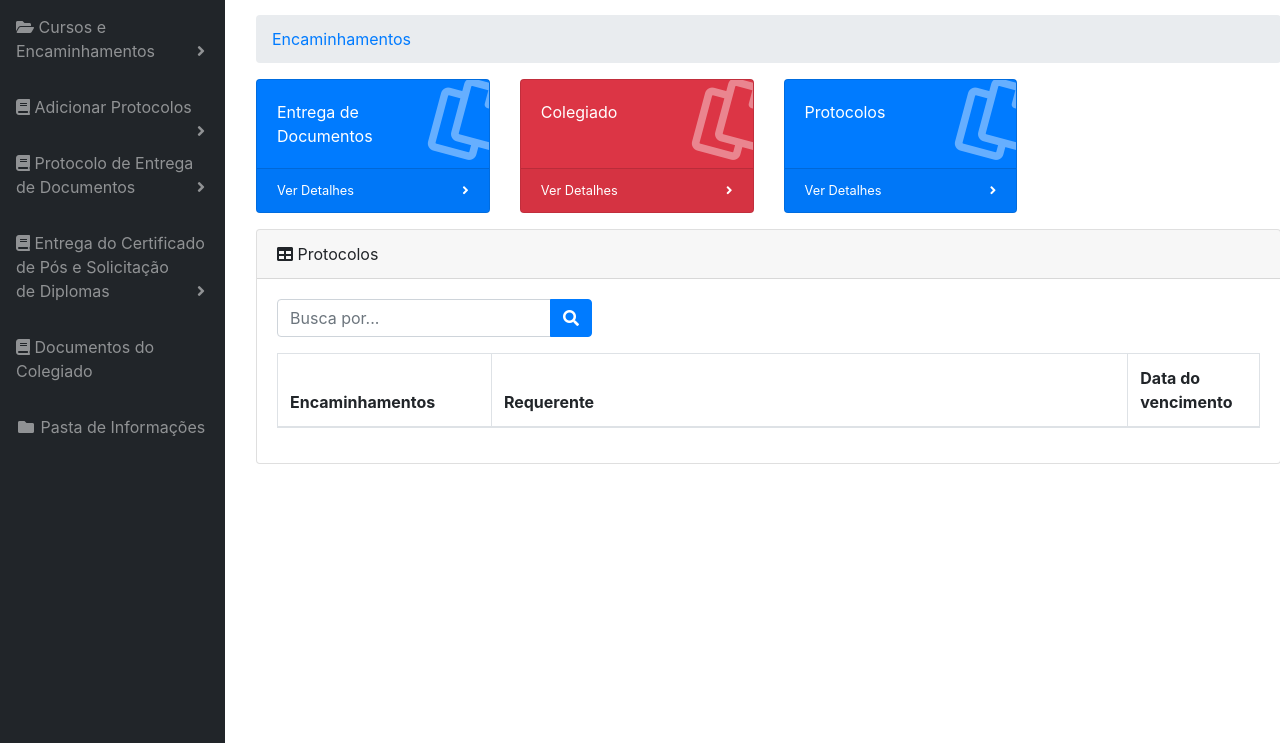
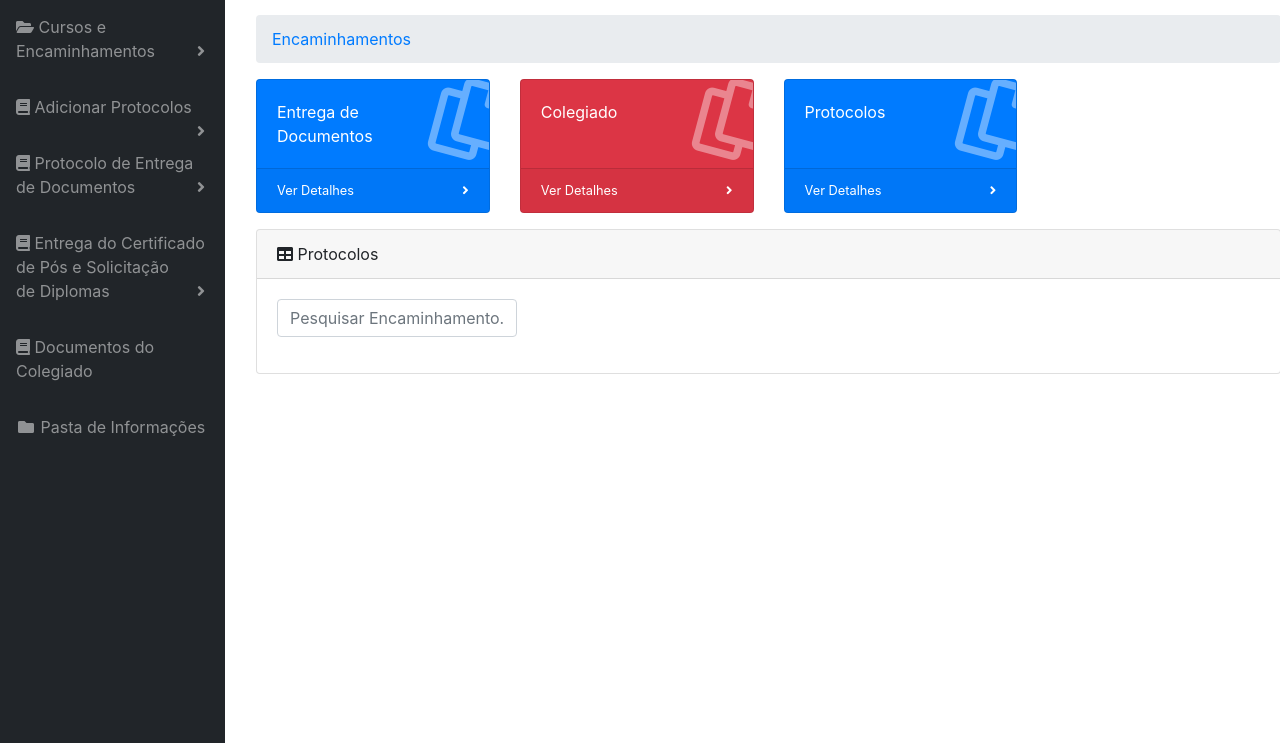
Before and after one commit to UEMGNUPSI/ControleProtocolo, a PHP site: page /menu.php in a window 1280 px wide, after a click on "Ver Detalhes". Shown: the part 57-800 px from the top of the page. Run offline with PHP 8.4, Linux system fonts and the light colour scheme; data that the repository does not hold is empty; some libraries are stand-ins or nearby versions.

Commit message:
16° Commit

```diff
--- a/menu.php
+++ b/menu.php
@@ -230,9 +230,6 @@
                 </a>
               </div>
             </div>
-
-
-
           </div>
 
           <div id="encaminhamentoDoc" style="display: none;">
@@ -254,63 +251,16 @@
 
               <form class="d-none d-md-inline-block form-inline ml-auto mr-0 mr-md-3 my-2 my-md-0" method="post" action="">
                   <div class="input-group" >
-                    <input type="text" class="form-control input-search" alt="lista-clientes" placeholder="Busca por..." name="pesquisa" id="pesquisa" >
-                    <div class="input-group-append">
-                      <button class="btn btn-primary mb-3" type="button">
-                        <i class="fas fa-search"></i>
-                      </button>
-                    </div>
+                    <input type="text" class="form-control input-search" alt="lista-clientes" placeholder="Pesquisar Encaminhamento..." name="pesquisa" id="pesquisa" style="width: 240px;">
+
                   </div>
               </form>
 
+              <ul class="resultado">
+                 <script type="text/javascript" src="//ajax.googleapis.com/ajax/libs/jquery/2.2.3/jquery.min.js"></script>
+                 <script type="text/javascript" src="personalizado.js"></script>
+              </ul>
 
-              <div class="table-responsive">
-                <table class="table table-bordered" id="dataTable" width="100%" cellspacing="0">
-                  <thead>
-                    <tr>
-                      <th id="thencaminhamento">Encaminhamentos</th>
-                      <th id="threquerente">Requerente</th>
-                      <th id="th">Data do vencimento</th>
-
-                    </tr>
-                  </thead>
-
-
-                   <?php
-
-                        $servername = "127.0.0.1";
-                        $database = "protocolos";
-                        $username = "root";
-                        $password = "";
-
-                          $conn = mysqli_connect($servername, $username, $password, $database);
-                                //Carrega os dados
-                          $sql = "SELECT * FROM addprotocolos";
-                          $consulta = mysqli_query($conn, $sql);
-
-                          while( $dados = mysqli_fetch_assoc($consulta)){
-                                echo "<tbody>"; ?>
-                                <tr class="resultado">
-                                <td>
-                                  <a href="#" class="text-primary"><?php echo $dados['encaminhamento']; ?></a>
-                                </td>
-                               <?php
-                               echo "<td>" .$dados['nome']."</td>";
-                                  $dt = $dados['datavencimento'];
-                                  $dtt = date('d/m/Y',strtotime($dt));
-                                echo "<td>" .$dtt."</td>";
-
-
-                              ?>
-                                </tr>
-                                </tbody>
-
-                    <?php } ?>
-                          <tr class="resultado">
-
-                        </tr>
-                </table>
-            </div>
           </div>
         </div>
       </div>
--- /dev/null
+++ b/personalizado.js
@@ -0,0 +1,17 @@
+$(function(){
+	$("#pesquisa").keyup(function(){
+		//Recuperar o valor do campo
+		var pesquisa = $(this).val();
+
+		//Verificar se há algo digitado
+		if(pesquisa != ''){
+			var dados = {
+				palavra : pesquisa
+			}
+			$.post('proc_pesq_user.php', dados, function(retorna){
+				//Mostra dentro da ul os resultado obtidos
+				$(".resultado").html(retorna);
+			});
+		}
+	});
+});
--- a/pesquisa.js
+++ /dev/null
@@ -1,20 +0,0 @@
-$(function(){
-    //Pesquisar os cursos sem refresh na página
-    $("#pesquisa").keyup(function(){
-
-        var pesquisa = $(this).val();
-
-        //Verificar se há algo digitado
-        if(pesquisa != ''){
-            var dados = {
-                palavra : pesquisa
-            }
-            $.post('busca.php', dados, function(retorna){
-                //Mostra dentro da ul os resultado obtidos
-                $(".resultado").html(retorna);
-            });
-        }else{
-            $(".resultado").html('');
-        }
-    });
-});
```
Also changed, not shown: busca.php (deleted, +0 -25 lines), proc_pesq_user.php (added, +22 -0 lines), verentregaproto.php (+16 -17 lines), verproto.php (+4 -14 lines), verficaentregaproto.php (line endings or trailing spaces).
